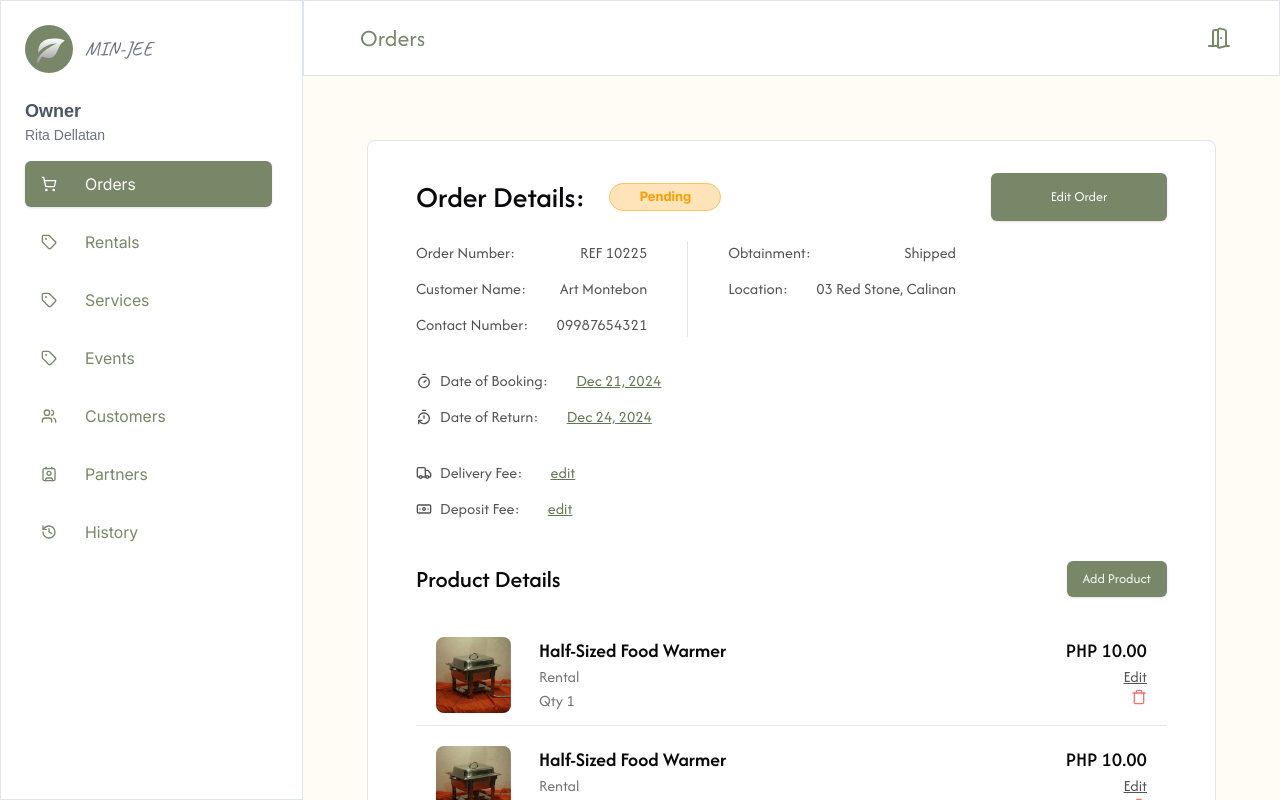
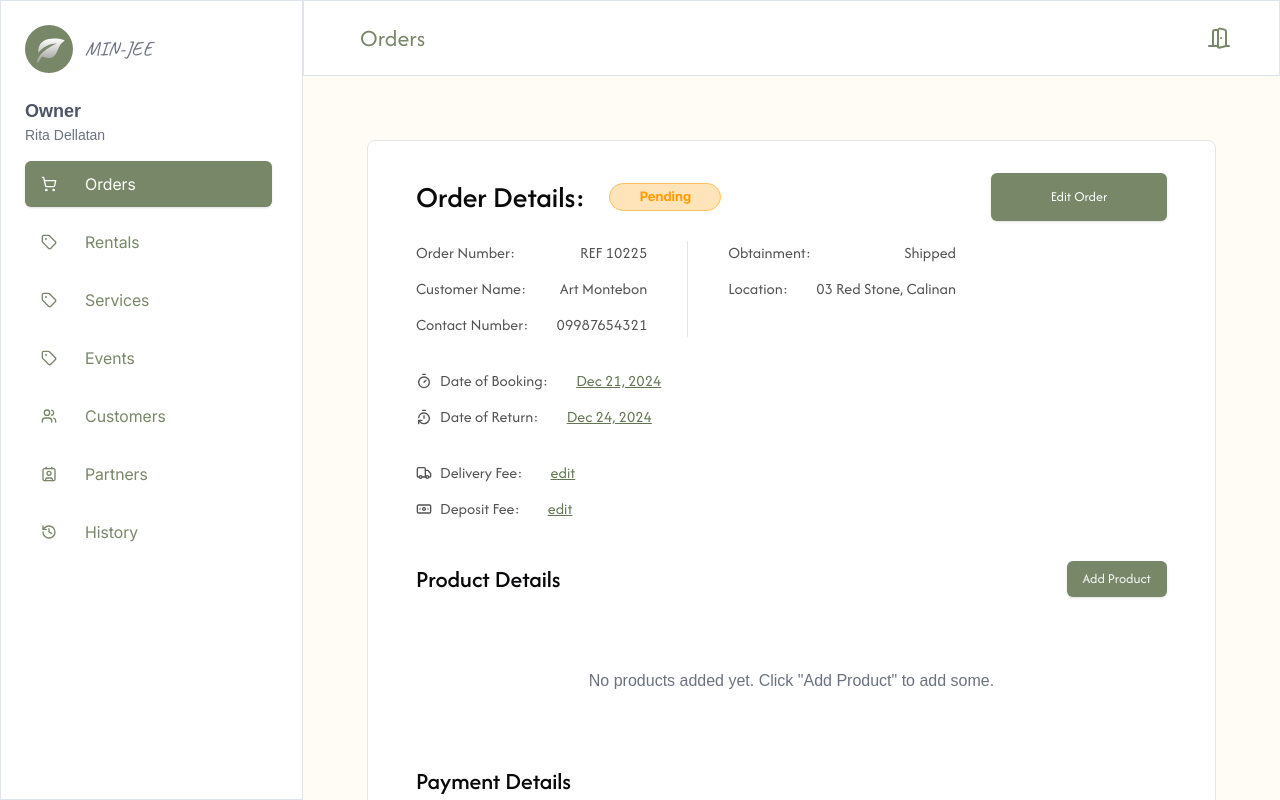
Before and after one commit to ykylejan/Min-Jee, a Next.js app: page /orders/order-item in a window 1280 px wide. Shown: the top 800 px of the page. Built offline with nearby package versions, Linux system fonts and the light colour scheme.

Commit message:
feat(owner): implement reflection of products from products list to orders item. the ff addtions are: • /context • /context/OrderContext.tsx • /orders/order-item/layout.tsx and changes to (add-product), (order-item) and ProductDetailsItem.tsx component

```diff
--- /dev/null
+++ b/contexts/OrderContext.tsx
@@ -0,0 +1,125 @@
+"use client";
+
+import React, { createContext, useContext, useState, ReactNode } from "react";
+
+// Define types
+export interface ProductImage {
+  src: string;
+}
+
+export interface Product {
+  id: string | number;
+  name: string;
+  category: string;
+  price: number;
+  image: ProductImage;
+  quantity: number;
+}
+
+interface OrderContextType {
+  selectedProducts: Product[];
+  addProduct: (product: Product) => void;
+  removeProduct: (productId: string | number) => void;
+  updateQuantity: (productId: string | number, newQuantity: number) => void;
+  clearProducts: () => void;
+}
+
+// Create the context
+const OrderContext = createContext<OrderContextType | undefined>(undefined);
+
+// Create a provider component
+export function OrderProvider({ children }: { children: ReactNode }) {
+  // Initialize with localStorage data if available (client-side only)
+  const [selectedProducts, setSelectedProducts] = useState<Product[]>([]);
+
+  // Initialize from localStorage when component mounts (client-side only)
+  React.useEffect(() => {
+    const savedProducts = localStorage.getItem("selectedProducts");
+    if (savedProducts) {
+      try {
+        setSelectedProducts(JSON.parse(savedProducts));
+      } catch (e) {
+        console.error("Failed to parse saved products:", e);
+      }
+    }
+  }, []);
+
+  // Save to localStorage whenever selectedProducts changes
+  React.useEffect(() => {
+    if (selectedProducts.length > 0) {
+      localStorage.setItem("selectedProducts", JSON.stringify(selectedProducts));
+    }
+  }, [selectedProducts]);
+
+  // Add product to selected products
+  const addProduct = (product: Product) => {
+    setSelectedProducts((prev) => {
+      // Check if product is already in the selected products
+      const existingProductIndex = prev.findIndex(item => item.id === product.id);
+
+      if (existingProductIndex !== -1) {
+        // If product already exists, increase its quantity
+        const updatedProducts = [...prev];
+        updatedProducts[existingProductIndex] = {
+          ...updatedProducts[existingProductIndex],
+          quantity: updatedProducts[existingProductIndex].quantity + 1
+        };
+        return updatedProducts;
+      } else {
+        // If product doesn't exist, add it with quantity 1
+        return [...prev, {...product, quantity: product.quantity || 1}];
+      }
+    });
+  };
+
+  // Remove product from selected products
+  const removeProduct = (productId: string | number) => {
+    setSelectedProducts((prev) => {
+      const newProducts = prev.filter(item => item.id !== productId);
+      // If no products left, clear localStorage
+      if (newProducts.length === 0) {
+        localStorage.removeItem("selectedProducts");
+      }
+      return newProducts;
+    });
+  };
+
+  // Update product quantity
+  const updateQuantity = (productId: string | number, newQuantity: number) => {
+    // Ensure quantity is at least 1
+    const quantity = Math.max(1, newQuantity);
+
+    setSelectedProducts((prev) =>
+      prev.map(item =>
+        item.id === productId ? {...item, quantity} : item
+      )
+    );
+  };
+
+  // Clear all products
+  const clearProducts = () => {
+    setSelectedProducts([]);
+    localStorage.removeItem("selectedProducts");
+  };
+
+  return (
+    <OrderContext.Provider value={{
+      selectedProducts,
+      addProduct,
+      removeProduct,
+      updateQuantity,
+      clearProducts
+    }}>
+      {children}
+    </OrderContext.Provider>
+  );
+}
+
+// Create a custom hook to use the context
+export function useOrder() {
+  const context = useContext(OrderContext);
+  if (context === undefined) {
+    throw new Error("useOrder must be used within an OrderProvider");
+  }
+  return context;
+}
--- a/src/app/(owner)/orders/order-item/add-product/page.tsx
+++ b/src/app/(owner)/orders/order-item/add-product/page.tsx
@@ -9,36 +9,20 @@ import { Card, CardContent } from "@/components/ui/card";
 import { ArrowLeft, Search, X } from "lucide-react";
 import { ProductsDataSample } from "@/constants";
 import Image from "next/image";
-
-// Define TypeScript interfaces
-interface ProductImage {
-  src: string;
-}
-
-interface Product {
-  id: string | number;
-  name: string;
-  category: string;
-  price: number;
-  image: ProductImage;
-}
-
-interface SelectedProduct extends Product {
-  quantity: number;
-}
+import { useOrder, Product } from "../../../../../../contexts/OrderContext"; // Adjust path as needed
 
 const Page = () => {
+  // Get functions from OrderContext
+  const { selectedProducts, addProduct, removeProduct, updateQuantity } = useOrder();
+
   // State for search term
   const [searchTerm, setSearchTerm] = useState<string>("");
 
   // State for category filter
   const [categoryFilter, setCategoryFilter] = useState<string>("all");
 
-  // State for selected products
-  const [selectedProducts, setSelectedProducts] = useState<SelectedProduct[]>([]);
-
   // Filter products based on search term and category
-  const filteredProducts = ProductsDataSample.filter((product: Product) => {
+  const filteredProducts = ProductsDataSample.filter((product) => {
     const matchesSearch = product.name.toLowerCase().includes(searchTerm.toLowerCase());
     const matchesCategory = categoryFilter === "all" || product.category.toLowerCase() === categoryFilter.toLowerCase();
     return matchesSearch && matchesCategory;
@@ -48,44 +32,6 @@ const Page = () => {
   const totalPrice = selectedProducts.reduce((total, product) => {
     return total + (product.price * product.quantity);
   }, 0);
-
-  // Add product to selected products
-  const addProduct = (product: Product) => {
-    setSelectedProducts((prev) => {
-      // Check if product is already in the selected products
-      const existingProductIndex = prev.findIndex(item => item.id === product.id);
-
-      if (existingProductIndex !== -1) {
-        // If product already exists, increase its quantity
-        const updatedProducts = [...prev];
-        updatedProducts[existingProductIndex] = {
-          ...updatedProducts[existingProductIndex],
-          quantity: updatedProducts[existingProductIndex].quantity + 1
-        };
-        return updatedProducts;
-      } else {
-        // If product doesn't exist, add it with quantity 1
-        return [...prev, {...product, quantity: 1}];
-      }
-    });
-  };
-
-  // Remove product from selected products
-  const removeProduct = (productId: string | number) => {
-    setSelectedProducts((prev) => prev.filter(item => item.id !== productId));
-  };
-
-  // Update product quantity
-  const updateQuantity = (productId: string | number, newQuantity: number) => {
-    // Ensure quantity is at least 1
-    const quantity = Math.max(1, newQuantity);
-
-    setSelectedProducts((prev) =>
-      prev.map(item =>
-        item.id === productId ? {...item, quantity} : item
-      )
-    );
-  };
 
   // Handle direct input of quantity
   const handleQuantityInput = (e: React.ChangeEvent<HTMLInputElement>, productId: string | number) => {
@@ -151,7 +97,7 @@ const Page = () => {
                     <Button
                       size="sm"
                       className="bg-camouflage-400 hover:bg-camouflage-400/80"
-                      onClick={() => addProduct(product)}
+                      onClick={() => addProduct({...product, quantity: 1})}
                     >
                       Add
                     </Button>
@@ -226,10 +172,8 @@ const Page = () => {
 
               <div className="mt-4 flex flex-col gap-3">
                 <Link href="/orders/order-item">
-                  <Button
-                    className="bg-camouflage-400 hover:bg-camouflage-400/80 font-afacad w-full"
-                    disabled={selectedProducts.length === 0}
-                  >
+                  <Button className="bg-camouflage-400 hover:bg-camouflage-400/80 font-afacad w-full"
+                    disabled={selectedProducts.length === 0}>
                     Add to Order
                   </Button>
                 </Link>
--- /dev/null
+++ b/src/app/(owner)/orders/order-item/layout.tsx
@@ -0,0 +1,12 @@
+"use client";
+
+import React from "react";
+import { OrderProvider } from "../../../../../contexts/OrderContext"; // Adjust path as needed
+
+export default function RootLayout({ children }: { children: React.ReactNode }) {
+  return (
+    <OrderProvider>
+      {children}
+    </OrderProvider>
+  );
+}
--- a/src/app/(owner)/orders/order-item/page.tsx
+++ b/src/app/(owner)/orders/order-item/page.tsx
@@ -1,13 +1,23 @@
+"use client";
+
 import OrderDetailsSection from "@/components/OwnerPage/Order/OrderDetailsSection";
 import PaymentDetailsItem from "@/components/OwnerPage/Order/PaymentDetailsItem";
 import ProductDetailsItem from "@/components/OwnerPage/Order/ProductDetailsItem";
 import StatusLabel from "@/components/StatusLabel";
 import { Button } from "@/components/ui/button";
 import { Textarea } from "@/components/ui/textarea";
+import { useOrder } from "../../../../../contexts/OrderContext"; // Adjust path as needed
 import Link from "next/link";
 import React from "react";
 
 const page = () => {
+    const { selectedProducts } = useOrder();
+
+    // Calculate total price
+    const totalPrice = selectedProducts.reduce((total, product) => {
+        return total + (product.price * product.quantity);
+    }, 0);
+
     return (
         <div className="bg-white min-h-screen rounded-lg border border-neutral-200 px-12 py-8">
             <div className="flex justify-between">
@@ -38,8 +48,18 @@ const page = () => {
                     </Link>
                 </div>
 
-                <ProductDetailsItem />
-                <ProductDetailsItem />
+                {selectedProducts.length > 0 ? (
+                    selectedProducts.map(product => (
+                        <ProductDetailsItem
+                            key={product.id}
+                            product={product}
+                        />
+                    ))
+                ) : (
+                    <div className="text-center py-8 text-gray-500">
+                        No products added yet. Click "Add Product" to add some.
+                    </div>
+                )}
             </div>
 
             <div className="mt-10">
@@ -48,6 +68,15 @@ const page = () => {
                 </div>
 
                 <PaymentDetailsItem />
+
+                {/* Show total price from selected products */}
+                {selectedProducts.length > 0 && (
+                    <div className="flex justify-end mt-4 pr-5">
+                        <div className="font-afacad_medium text-xl">
+                            Total: PHP {totalPrice.toFixed(2)}
+                        </div>
+                    </div>
+                )}
             </div>
 
             <div className="mt-10">
--- a/src/components/OwnerPage/Order/ProductDetailsItem.tsx
+++ b/src/components/OwnerPage/Order/ProductDetailsItem.tsx
@@ -1,16 +1,34 @@
-import { images } from "@/constants";
-import { Trash } from "lucide-react";
+"use client";
+
+import React from "react";
+import { Trash, Edit } from "lucide-react";
 import Image from "next/image";
-import React from "react";
+import { Product } from "../../../../contexts/OrderContext"; // Adjust path as needed
+import { useOrder } from "../../../../contexts/OrderContext"; // Adjust path as needed
 
-const ProductDetailsItem = () => {
+interface ProductDetailsItemProps {
+  product?: Product;
+  editable?: boolean;
+}
+
+const ProductDetailsItem: React.FC<ProductDetailsItemProps> = ({
+  product,
+  editable = true
+}) => {
+  const { removeProduct } = useOrder();
+
+  // If no product provided, use a default placeholder
+  if (!product) {
+    return null;
+  }
+
   return (
     <div>
       <div className="flex justify-between mt-5 px-5">
         <div className="flex">
           <Image
-                        src={images.halfsizedFoodWarmer.src}
-                        alt="image"
+            src={product.image.src}
+            alt={product.name}
             width={75}
             height={75}
             className="rounded-lg"
@@ -18,23 +36,32 @@ const ProductDetailsItem = () => {
 
           <div className="ml-7">
             <div className="font-afacad_semibold text-xl">
-                            Half-Sized Food Warmer
+              {product.name}
             </div>
             <div className="font-afacad text-base text-neutral-500">
-                            Rental
+              {product.category}
             </div>
             <div className="font-afacad text-base text-neutral-500">
-                            Qty 1
+              Qty {product.quantity}
             </div>
           </div>
         </div>
 
         <div className="font-afacad">
-                    <div className="font-afacad_medium text-xl">PHP 10.00</div>
-                    <div className="underline cursor-pointer flex justify-end text-neutral-600 hover:text-camouflage-400">Edit</div>
-                    <div className="cursor-pointer flex justify-end text-red-400 hover:text-red-700">
+          <div className="font-afacad_medium text-xl">PHP {product.price.toFixed(2)}</div>
+          {editable && (
+            <>
+              <div className="underline cursor-pointer flex justify-end text-neutral-600 hover:text-camouflage-400">
+                Edit
+              </div>
+              <div
+                className="cursor-pointer flex justify-end text-red-400 hover:text-red-700"
+                onClick={() => removeProduct(product.id)}
+              >
                 <Trash size={16}/>
               </div>
+            </>
+          )}
         </div>
       </div>
 
```
Lines whose indentation alone changed are shown as unchanged.
